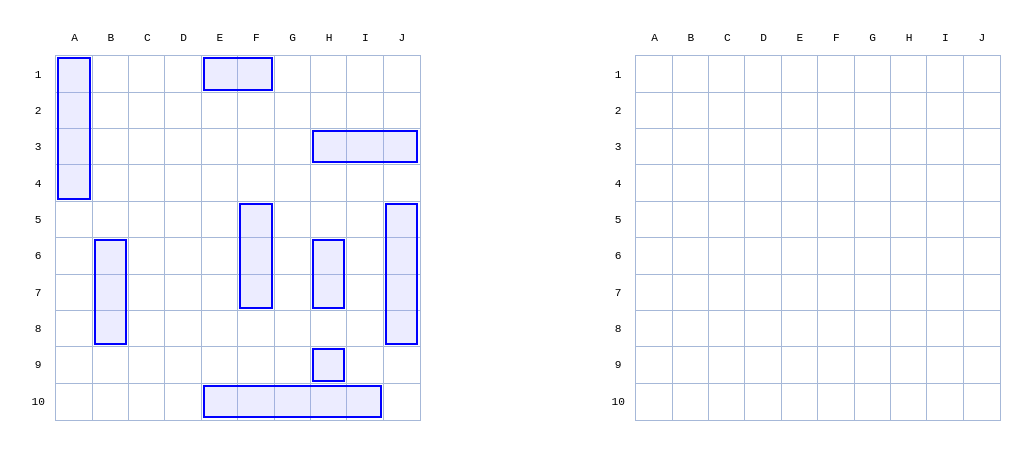
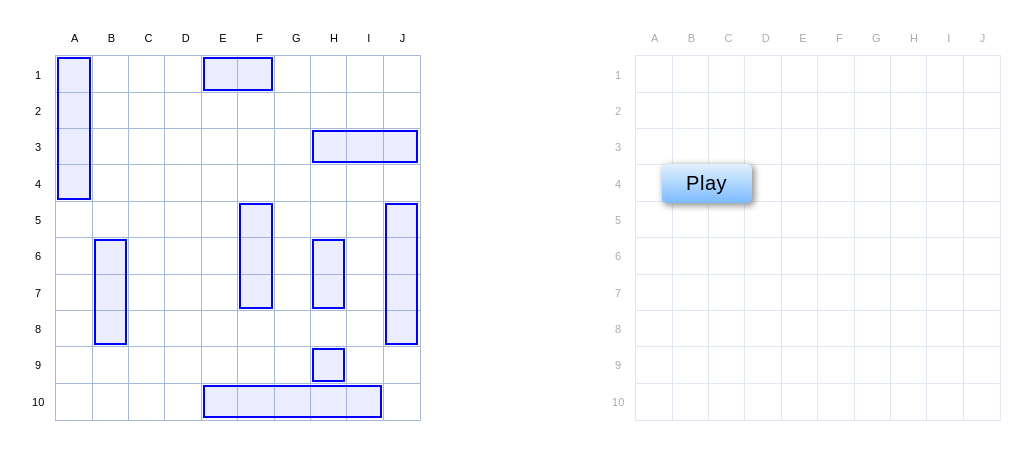
Before and after one commit to GerardoJoves/battleship, a website built with webpack: page src/templates/index.html in a window 1280 px wide. Shown: the whole page, without its empty margins (130-1162 px from the left). Built offline with nearby package versions, Linux system fonts and the light colour scheme.

Commit message:
divide game into two phases: one for placing the ships, and the other for attacking

```diff
--- a/src/event-handlers/drag-and-drop.js
+++ b/src/event-handlers/drag-and-drop.js
@@ -3,6 +3,15 @@ import isValidCell from '../utilities/isValidCell';
 
 let ship = null;
 let cellWidth = 0;
+
+function getCellNumber() {
+  const rect = ship.getBoundingClientRect();
+  const shipFrontCoordX = rect.left + cellWidth / 2;
+  const shipFrontCoordY = rect.top + cellWidth / 2;
+  const els = document.elementsFromPoint(shipFrontCoordX, shipFrontCoordY);
+  const cellNum = els.find((el) => el.hasAttribute('data-cell-number'));
+  return cellNum;
+}
 
 function drag(e) {
   e.preventDefault();
@@ -12,11 +21,7 @@ function drag(e) {
 }
 
 function drop() {
-  const rect = ship.getBoundingClientRect();
-  const shipFrontCoordX = rect.left + cellWidth / 2;
-  const shipFrontCoordY = rect.top + cellWidth / 2;
-  const els = document.elementsFromPoint(shipFrontCoordX, shipFrontCoordY);
-  const cell = els.find((el) => el.hasAttribute('data-cell-number'));
+  const cell = getCellNumber();
   ship.classList.remove('dragging');
   ship.style.zIndex = 5;
   ship.style.top = '1px';
--- /dev/null
+++ b/src/event-handlers/start-game.js
@@ -0,0 +1,5 @@
+import events from '../utilities/events';
+
+export default function startGame() {
+  events.emit('start game', null);
+}
--- a/src/index.js
+++ b/src/index.js
@@ -2,8 +2,13 @@ import './styles/styles.css';
 import Game from './modules/game-loop';
 import events from './utilities/events';
 
-const game = new Game();
-game.render();
+let game = null;
+
+function setupNewGame() {
+  game = new Game();
+}
+
+window.addEventListener('load', setupNewGame);
 
 events.on('attack enemy board', (cell) => {
   game.playRound(cell);
@@ -16,3 +21,7 @@ events.on('change ship position', ({ prevCell, newCell }) => {
 events.on('rotate ship at cell', (cell) => {
   game.rotatePlayerShip(cell);
 });
+
+events.on('start game', () => {
+  game.startGame();
+});
--- a/src/modules/game-loop.js
+++ b/src/modules/game-loop.js
@@ -14,8 +14,10 @@ export default class Game {
     this.player = new Player('player one', new Gameboard());
     this.computerPlayer = new ComputerPlayer('player two', new Gameboard());
     this.gameOver = false;
+    this.placementPhase = true;
     this.player.gameboard.placeShipsRandomly();
     this.computerPlayer.gameboard.placeShipsRandomly();
+    this.render();
   }
 
   playRound(selectedCell) {
@@ -60,14 +62,21 @@ export default class Game {
     this.render();
   }
 
+  startGame() {
+    this.placementPhase = false;
+    this.render();
+  }
+
   render() {
     const boardOne = playerGameboard(
       this.player.gameboard.grid,
       this.player.gameboard.ships,
+      this.placementPhase,
     );
     const boardTwo = enemyGameboard(
       this.computerPlayer.gameboard.grid,
       this.computerPlayer.gameboard.ships,
+      this.placementPhase,
     );
     render(boardOne, gameBoardContainerOne);
     render(boardTwo, gameBoardContainerTwo);
--- a/src/styles/styles.css
+++ b/src/styles/styles.css
@@ -10,7 +10,7 @@ html {
 
 body {
   min-height: 100vh;
-  font-family: monospace;
+  font-family: sans-serif;
 }
 
 main {
@@ -25,9 +25,10 @@ main {
 
 .gameboard {
   display: grid;
+  position: relative;
   grid-template-columns: repeat(11, 1fr);
-  width: clamp(250px, calc(100vw - 20px), 400px);
-  height: clamp(250px, calc(100vw - 20px), 400px);
+  width: clamp(200px, calc(100vw - 55px), 400px);
+  height: clamp(200px, calc(100vw - 55px), 400px);
   margin: 0 auto;
 }
 
@@ -35,7 +36,7 @@ main {
 .gameboard .number-coords {
   display: grid;
   place-items: center;
-  font-size: 0.7rem;
+  font-size: clamp(8px, 2vw, 11px);
 }
 
 .gameboard .letter-coords {
@@ -67,6 +68,23 @@ main {
   left: 35%;
 }
 
+.gameboard.enemy .play-button {
+  position: absolute;
+  padding: 2% 6%;
+  top: 35%;
+  left: 15%;
+  border-radius: 5px;
+  font-size: clamp(16px, 2vw, 20px);
+  letter-spacing: .5px;
+  border: none;
+  background-image: linear-gradient(rgb(225, 240, 253), rgb(123, 187, 255));
+  box-shadow: 2px 2px 6px 1px rgb(149, 149, 149);
+}
+
+.gameboard.enemy .play-button {
+  cursor: pointer;
+}
+
 .gameboard.enemy .cell.sunk {
   outline: 3px solid rgb(255, 0, 0);
   outline-offset: -2px;
@@ -77,6 +95,16 @@ main {
   outline: 3px solid green;
   outline-offset: -2px;
   z-index: 2;
+}
+
+.gameboard.enemy .cover {
+  position: absolute;
+  top: 0;
+  left: 0;
+  width: calc(100% + 10px);
+  height: calc(100% + 10px);
+  z-index: 10;
+  background-color: rgba(255, 255, 255, 0.672);
 }
 
 .gameboard .cell.occupied.hit::after,
--- a/src/templates/enemy-gameboard.js
+++ b/src/templates/enemy-gameboard.js
@@ -1,10 +1,22 @@
-import { html } from 'lit-html';
+import { html, nothing } from 'lit-html';
 import { coordsLetters, coordsNums } from './coords';
 import attackEnemy from '../event-handlers/attack-enemy';
 import gameboardCell from './cell';
+import startGame from '../event-handlers/start-game';
 
-export default function enemyGameboard(boardState, ships) {
-  return html`<div class="gameboard enemy" @click=${attackEnemy}>
+function cover() {
+  return html`<div class="cover">
+    <button
+    @click=${startGame}
+    class="play-button">Play</button>
+  </div>`;
+}
+
+export default function enemyGameboard(boardState, ships, placementPhase) {
+  return html`<div
+    class="gameboard enemy"
+    @click=${placementPhase ? nothing : attackEnemy}>
+    ${placementPhase ? cover() : ''}
     ${coordsLetters()}
     ${coordsNums()}
     ${boardState.map((cell, i) => {
--- a/src/templates/player-gameboard.js
+++ b/src/templates/player-gameboard.js
@@ -2,8 +2,9 @@ import { html } from 'lit-html';
 import gameboardCell from './cell';
 import { coordsLetters, coordsNums } from './coords';
 import draggableShip from './draggable-ship';
+import staticShip from './static-ship';
 
-export default function playerGameboard(boardState, ships) {
+export default function playerGameboard(boardState, ships, preparationPhase) {
   const renderedShips = [];
   return html`<div class="gameboard player">
     ${coordsLetters()}
@@ -16,8 +17,10 @@ export default function playerGameboard(boardState, ships) {
       return gameboardCell('cell occupied hit', i);
     }
     renderedShips.push(Math.abs(cell));
-    if (cell > 0) return gameboardCell('cell occupied', i, draggableShip(ships[cell].position));
-    return gameboardCell('cell occupied hit', i, draggableShip(ships[Math.abs(cell)].position));
+    const { position } = ships[Math.abs(cell)];
+    const ship = preparationPhase ? draggableShip(position) : staticShip(position);
+    if (cell > 0) return gameboardCell('cell occupied', i, ship);
+    return gameboardCell('cell occupied hit', i, ship);
   })}
   </div>`;
 }
--- a/src/templates/static-ship.js
+++ b/src/templates/static-ship.js
@@ -3,7 +3,7 @@ import { html } from 'lit-html';
 export default function staticShip({ length, direction }) {
   return html`<div
   class="ship ${direction}"
-  style="${direction === 'horizontal' ? 'width' : 'height'}: calc(${length * 100}% - 1.5px);
-  top: 0px; left: 0px;"
+  style="${direction === 'horizontal' ? 'width' : 'height'}: calc(${length * 100}% - 3px);
+  top: 1px; left: 1px;"
   ></div>`;
 }
```
